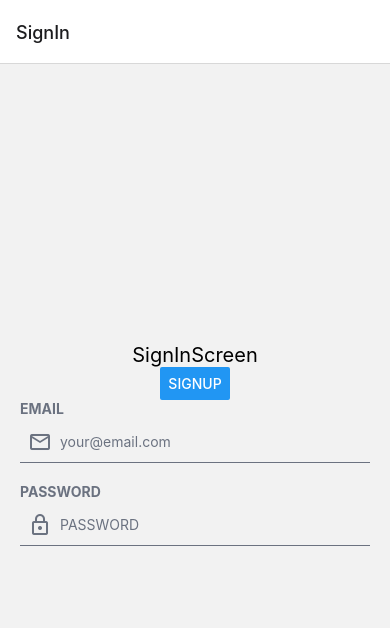
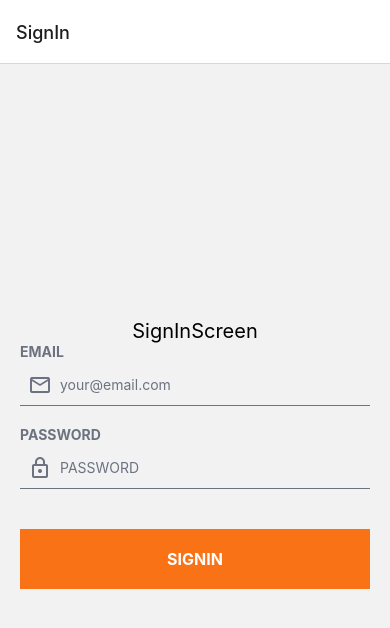
Before and after one commit to MarvelOppa/jabstargram, a React Native app: screen / in a window 390 px wide. Shown: the top 628 px of the page. Built offline with nearby package versions, Linux system fonts and the light colour scheme.

Commit message:
버튼 컴포넌트

```diff
--- /dev/null
+++ b/src/components/Button.js
@@ -0,0 +1,69 @@
+import {
+  ActivityIndicator,
+  Pressable,
+  StyleSheet,
+  Text,
+  View,
+} from 'react-native';
+import PropTypes from 'prop-types';
+import { GRAY, PRIMARY, WHITE } from '../colors';
+
+const Button = ({ title, onPress, disabled, isLoading, styles }) => {
+  return (
+    <View style={[defaultStyles.container, styles?.container]}>
+      <Pressable
+        onPress={onPress}
+        disabled={disabled || isLoading}
+        style={({ pressed }) => [
+          defaultStyles.button,
+          {
+            backgroundColor: (() => {
+              switch (true) {
+                case disabled || isLoading:
+                  return PRIMARY.LIGHT;
+                case pressed:
+                  return PRIMARY.DARK;
+                default:
+                  return PRIMARY.DEFAULT;
+              }
+            })(),
+          },
+          styles?.button,
+        ]}
+      >
+        {isLoading ? (
+          <ActivityIndicator size={'small'} color={GRAY.DARK} />
+        ) : (
+          <Text style={defaultStyles.title}>{title}</Text>
+        )}
+      </Pressable>
+    </View>
+  );
+};
+
+Button.propTypes = {
+  title: PropTypes.string,
+  onPress: PropTypes.func,
+  disabled: PropTypes.bool,
+  isLoading: PropTypes.bool,
+  styles: PropTypes.object,
+};
+
+const defaultStyles = StyleSheet.create({
+  container: {
+    width: '100%',
+  },
+  button: {
+    paddingVertical: 20,
+    justifyContent: 'center',
+    alignItems: 'center',
+  },
+  title: {
+    color: WHITE,
+    fontSize: 16,
+    fontWeight: '700',
+    lineHeight: 20,
+  },
+});
+
+export default Button;
--- a/src/screens/SignInScreen.js
+++ b/src/screens/SignInScreen.js
@@ -1,8 +1,9 @@
-import { Button, StyleSheet, Text, View } from 'react-native';
+import { StyleSheet, Text, View } from 'react-native';
 import PropTypes from 'prop-types';
 import { AuthRoutes } from '../navigations/routes';
 import Input, { InputTypes } from '../components/Input';
 import { useState } from 'react';
+import Button from '../components/Button';
 
 const SignInScreen = ({ navigation }) => {
   const [email, setEmail] = useState('');
@@ -11,11 +12,6 @@ const SignInScreen = ({ navigation }) => {
   return (
     <View style={styles.container}>
       <Text style={styles.title}>SignInScreen</Text>
-      <Button
-        title="signup"
-        onPress={() => navigation.navigate(AuthRoutes.SIGN_UP)}
-      />
-
       <Input
         inputType={InputTypes.EMAIL}
         value={email}
@@ -33,6 +29,15 @@ const SignInScreen = ({ navigation }) => {
           setPassword(text.trim());
         }}
         styles={inputStyles}
+      />
+      <Button
+        title={'SIGNIN'}
+        onPress={() => {
+          navigation.navigate(AuthRoutes.SIGN_UP);
+        }}
+        styles={{
+          container: { paddingHorizontal: 20, marginTop: 20 },
+        }}
       />
     </View>
   );
```
